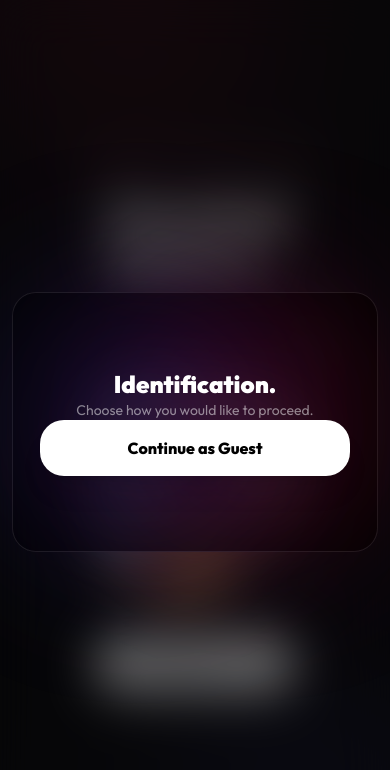
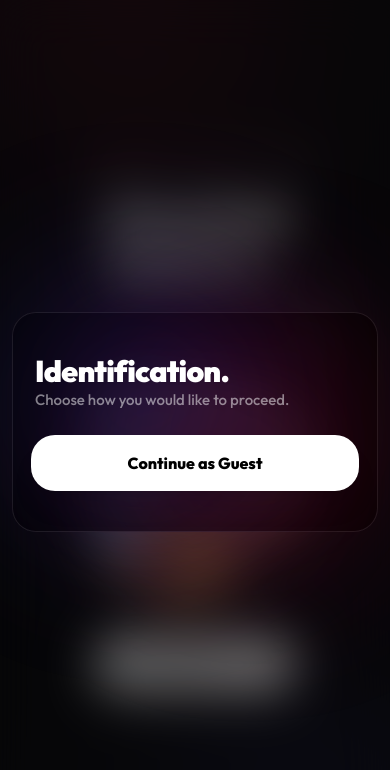
Before and after one commit to Ninad-AI/aanchalbadola, a Next.js app: page / in a window 390 px wide. Both pictures are taken after a click on the button "Start Session". Shown: the top 770 px of the page. Built offline with nearby package versions, Linux system fonts and the light colour scheme; a web font is replaced by a local one.

Commit message:
refactor auth (mock)

```diff
--- a/src/app/page.tsx
+++ b/src/app/page.tsx
@@ -278,29 +278,31 @@ export default function Home() {
 
           <div className="relative w-full max-w-[calc(100vw-1.5rem)] sm:max-w-md animate-fade-in-up">
             <div
-              className="relative bg-black/80 backdrop-blur-3xl border border-white/10 p-6 sm:p-8 md:p-12 shadow-2xl min-h-[260px] sm:min-h-[300px] flex flex-col justify-center"
+              className="relative bg-black/80 backdrop-blur-3xl border border-white/10 p-6 sm:p-8 md:p-10 shadow-2xl min-h-[220px] sm:min-h-[260px] flex flex-col justify-center"
               style={{ borderRadius: "1.5rem" }}
             >
               {/* Modal Background Glow */}
               <div className="absolute top-0 right-0 w-64 h-64 bg-rose-600/20 blur-[80px] rounded-full pointer-events-none" />
               <div className="absolute bottom-0 left-0 w-64 h-64 bg-indigo-600/20 blur-[80px] rounded-full pointer-events-none" />
 
-              <div className="relative z-10 flex flex-col grow justify-center items-center text-center">
-                <h3 className="text-2xl sm:text-3xl font-black mb-2 text-white">
+              <div className="relative z-10 flex flex-col grow justify-center items-center">
+                <div className="w-full max-w-[320px] text-left">
+                  <h3 className="text-3xl sm:text-[32px] font-black mb-1 sm:mb-2 text-white tracking-tight">
                     {flowState === "auth" ? "Identification." : "Duration."}
                   </h3>
-                <p className="text-sm sm:text-base text-white/50 mb-8 sm:mb-10 text-balance">
+                  <p className="text-[15px] sm:text-[17px] text-white/50 mb-6 sm:mb-8 font-medium whitespace-nowrap">
                     {flowState === "auth"
                       ? "Choose how you would like to proceed."
                       : "Select your preferred session length."}
                   </p>
-
+                  <br />
+                </div>
                 {/* Auth Step */}
                 {flowState === "auth" && (
-                  <div className="w-full animate-fade-in-up flex justify-center mt-auto md:absolute md:bottom-8 md:left-0 md:right-0">
+                  <div className="w-full animate-fade-in-up flex justify-center mt-3 sm:mt-4">
                     <button
                       onClick={() => setFlowState("payment")}
-                      className="w-[85%] sm:w-[280px] h-14 sm:h-16 rounded-3xl bg-white text-black text-[16px] sm:text-[18px] font-extrabold shadow-xl hover:scale-[1.02] transition-all duration-300 mx-auto"
+                      className="w-[90%] sm:w-[320px] h-14 sm:h-16 rounded-3xl bg-white text-black text-[16px] sm:text-[18px] font-extrabold shadow-xl hover:scale-[1.02] transition-all duration-300 mx-auto"
                     >
                       Continue as Guest
                     </button>
```
Lines whose indentation alone changed are shown as unchanged.
